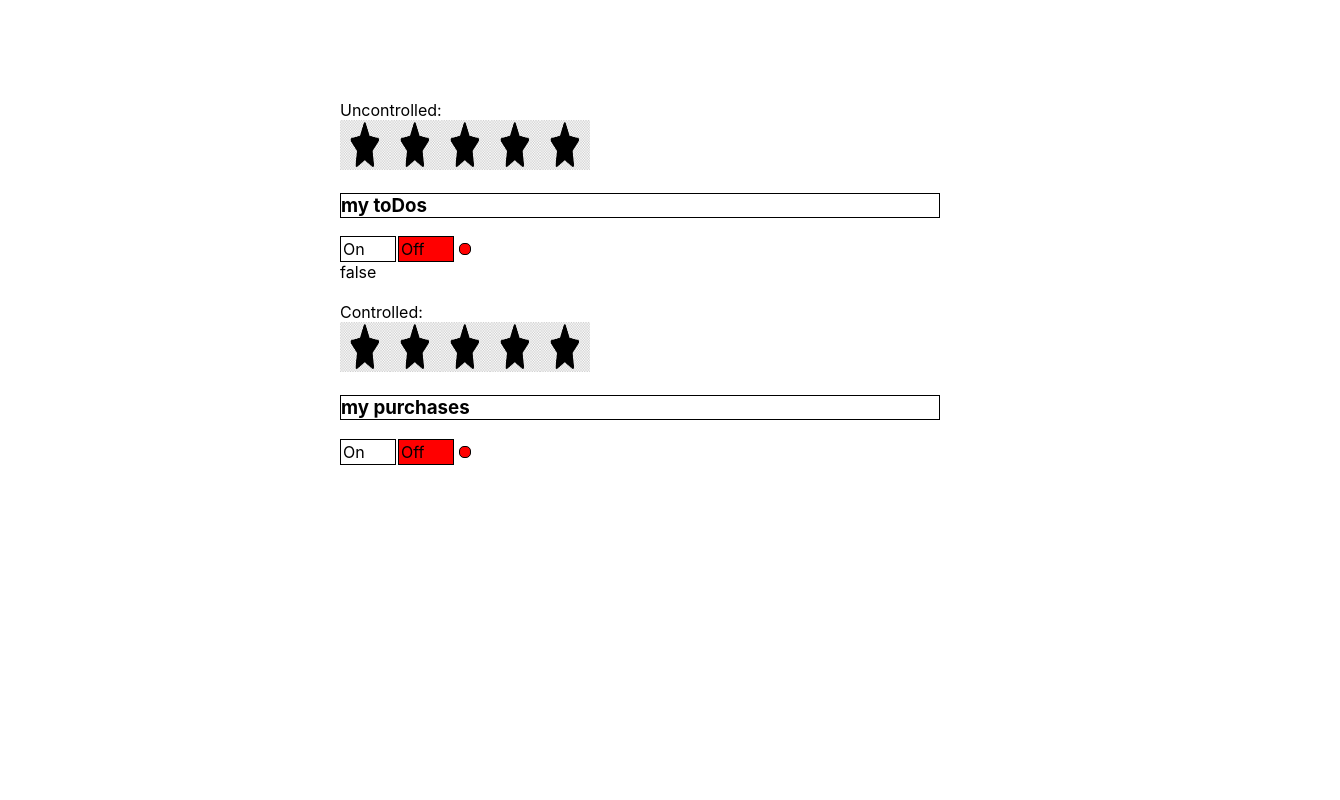
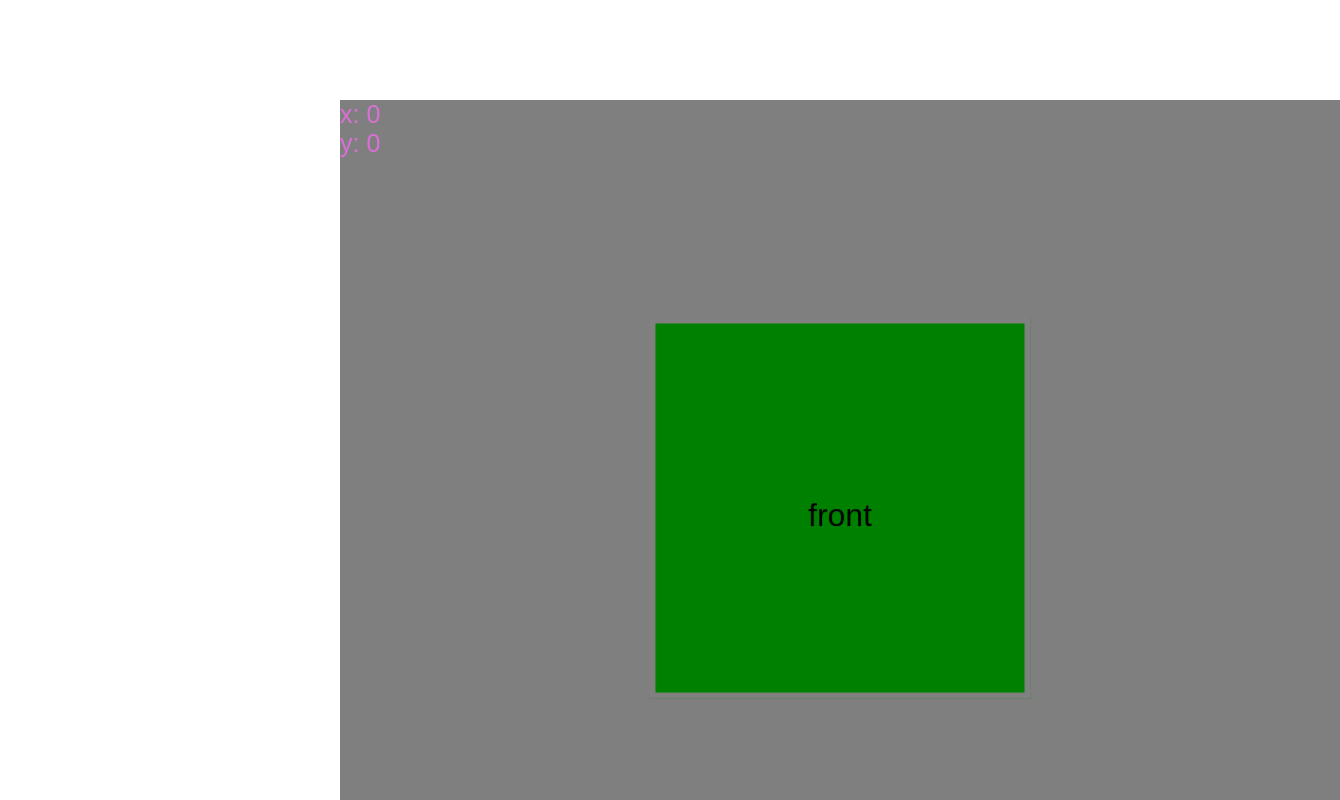
Before and after one commit to nickolayArbuzov/portfolio, a React (Create React App) app in the folder Desktop/reactPro/reactpro/: page / in a window 1280 px wide. Shown: the top 800 px of the page, 1340 px wide, since content can reach past the window. Built offline with nearby package versions, Linux system fonts and the light colour scheme.

Commit message:
add bonus-app as RubicksCube

```diff
--- a/Desktop/reactPro/reactpro/src/App.tsx
+++ b/Desktop/reactPro/reactpro/src/App.tsx
@@ -6,6 +6,7 @@ import { UncontrolledOnOff } from './components/OnOff/UncontrolledOnOff';
 import { Rating, RatingValueType } from './components/Rating/Rating';
 import { Accordeon } from './components/Accordion/Accordeon';
 import { OnOff } from './components/OnOff/OnOff';
+import { RubicksCube } from './components/RubicksCube/RubicksCube';
 
 function App() {
 
@@ -19,7 +20,8 @@ function App() {
 
   return (
     <div className={s.App}>
-      <AppTitle title={'Uncontrolled:'}/>
+      <RubicksCube />
+      {/*<AppTitle title={'Uncontrolled:'}/>
       <UncontrolledRating />
       <UncontrolledAccordeon title={'my toDos'} />
       <UncontrolledOnOff onChange={setUncontrolledToggle} title={unControlledtoggle.toString()} />
@@ -31,7 +33,7 @@ function App() {
               onMouseEnter={setRatingValue}
               onMouseLeave={setRatingValue}/>
       <Accordeon title={'my purchases'} onClick={setCollapsed} collapsed={collapsed}/>
-      <OnOff onClick={setToggle} toggle={toggle}/>
+      <OnOff onClick={setToggle} toggle={toggle}/>*/}
     </div>
   );
 }
--- /dev/null
+++ b/Desktop/reactPro/reactpro/src/components/RubicksCube/RubicksCube.module.css
@@ -0,0 +1,70 @@
+* {
+	box-sizing: border-box;
+}
+
+body {
+  overflow: hidden;
+}
+
+.container {
+	position: relative;
+	margin: 200px auto;
+	width: 300px;
+	height: 300px;
+	perspective: 700px;
+}
+
+.cube {
+	width: inherit;
+	height: inherit;
+	transform-style: preserve-3d;
+}
+
+.side {
+	position: absolute;
+	width: inherit;
+	height: inherit;
+	border: 5px solid gray;
+	text-align: center;
+	line-height: 300px;
+	color: black;
+  	backface-visibility: hidden;
+}
+
+.data {
+  width: 1000px;
+  height: 1000px;
+  color:orchid;
+  font: normal 25px Arial;
+  background-color: rgba(0, 0, 0, .5);
+}
+
+.front {
+	transform: translateZ(150px);
+  	background-color: green;
+}
+
+.back {
+	transform: rotateY(180deg) translateZ(150px);
+  	background-color: red;
+}
+
+.right {
+	transform: rotateY(90deg) translateZ(150px);
+  	background-color: blue;
+}
+
+.left {
+	transform: rotateY(-90deg) translateZ(150px);
+  	background-color: white;
+}
+
+.top {
+	transform: rotateX(90deg) translateZ(150px);
+  	background-color: yellow;
+}
+
+.bottom {
+	transform: rotateX(-90deg) translateZ(150px);
+  	background-color: orange;
+}
--- /dev/null
+++ b/Desktop/reactPro/reactpro/src/components/RubicksCube/RubicksCube.tsx
@@ -0,0 +1,46 @@
+import {useState, MouseEvent} from 'react';
+import s from './RubicksCube.module.css';
+
+type onOffPropsType = {
+  onChange: (setUncontrolledToggle: boolean) => void,
+  title: string,
+  defaultValue?: boolean
+}
+
+export function RubicksCube() {
+
+  let [x, setx] = useState(0);
+  let [y, sety] = useState(0);
+  let [z, setz] = useState(0);
+
+  const cube = {
+    transform: `rotateY(${y}deg) rotateX(${x}deg)`
+  }
+
+  const onRotate = (e:MouseEvent<HTMLDivElement>) => {
+    let beginX = e.clientX;
+    let beginY = e.clientY;
+    e.target.addEventListener('mousemove', (e:any) => {
+        sety((e.clientX - beginX)/1000*360);
+        setx((beginY - e.clientY)/1000*360);
+    })
+  }
+
+  return (
+    <div className={s.data} onMouseDown={onRotate}>
+        <div>x: {x}</div>
+        <div>y: {y}</div>
+        <div className={s.container} >
+            <div className={s.cube} style={cube}>
+                <div className={s.side + ' ' + s.front}>front</div>
+                <div className={s.side + ' ' + s.back}>back</div>
+                <div className={s.side + ' ' + s.right}>right</div>
+                <div className={s.side + ' ' + s.left}>left</div>
+                <div className={s.side + ' ' + s.top}>top</div>
+                <div className={s.side + ' ' + s.bottom}>bottom</div>
+            </div>
+            <div className={s.over}></div>
+        </div>
+    </div>
+  )
+}
--- a/Desktop/reactPro/reactpro/src/components/Select/Select.tsx
+++ b/Desktop/reactPro/reactpro/src/components/Select/Select.tsx
@@ -9,7 +9,7 @@ type ItemType = {
 type SelectPropsType = {
     onChange: (value: any) => void
     items: ItemType[]
-    value?: string
+    value?: any
 }
 
 export function Select (props: SelectPropsType){
```
Also changed, not shown: 1 other file (tests, documents, lock files or other folders).
